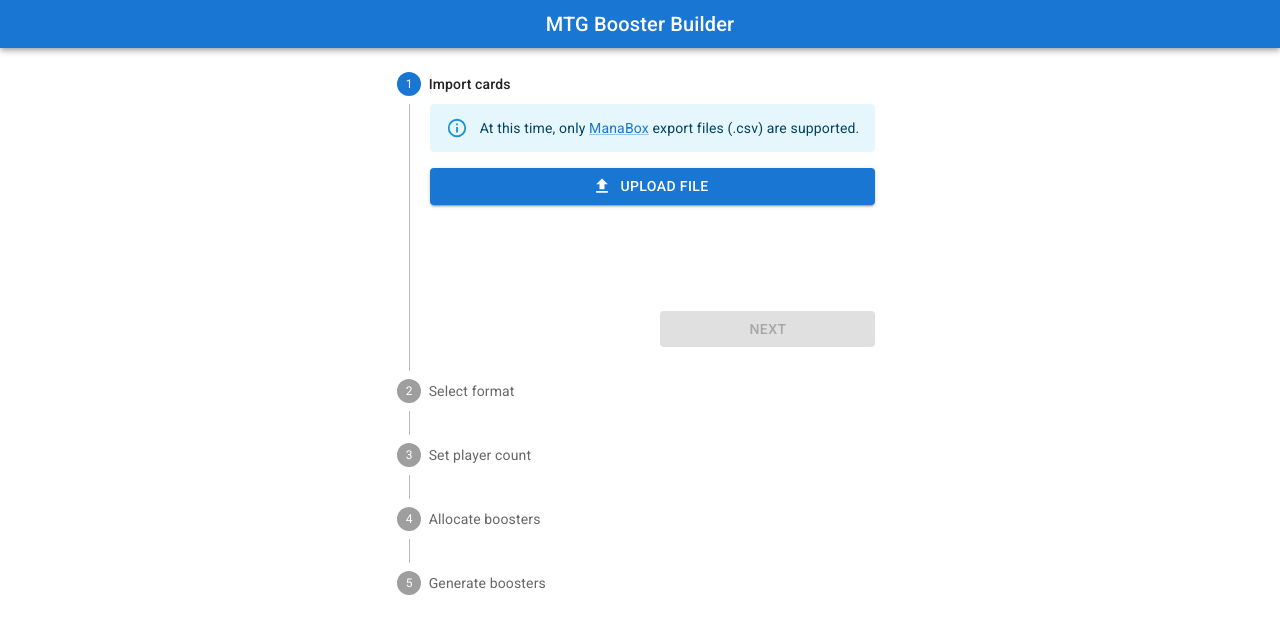
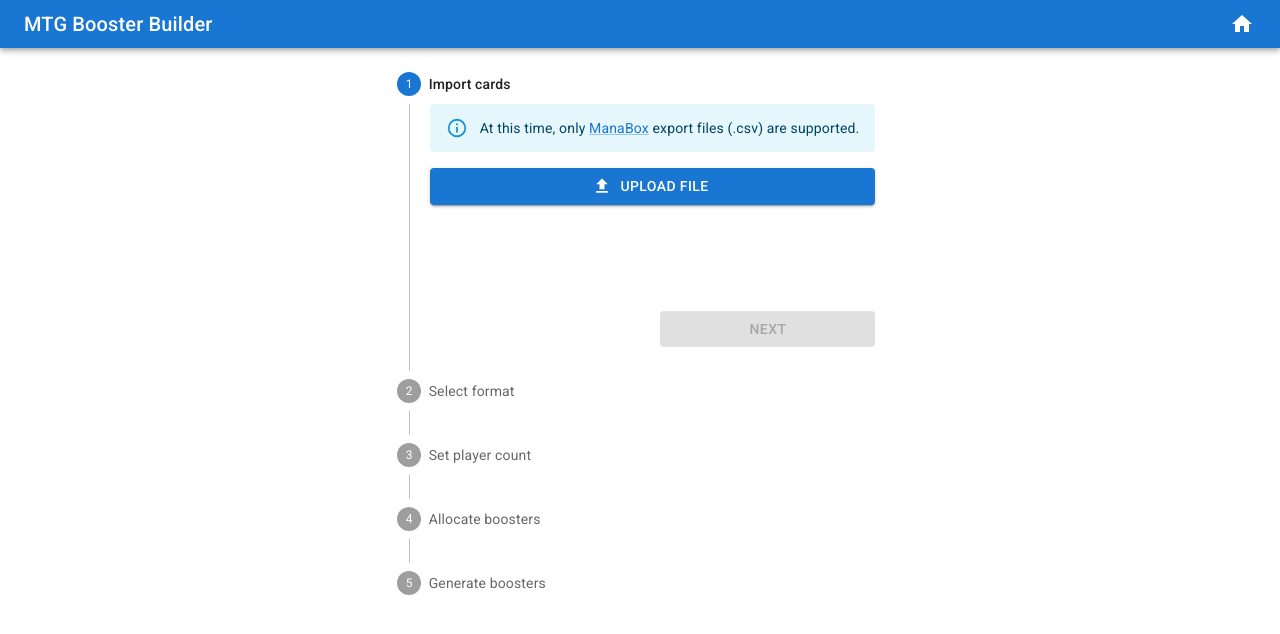
Before and after one commit to SamSverko/mtg-booster-builder, a Next.js app: page / in a window 1280 px wide. Shown: the top 634 px of the page. Built offline with nearby package versions, Linux system fonts and the light colour scheme; what @mui/material-nextjs would draw is missing.

Commit message:
feat(AppBar): Add icon link to home page

```diff
--- a/src/app/components/AppBar.tsx
+++ b/src/app/components/AppBar.tsx
@@ -1,22 +1,40 @@
-import { AppBar as AppBarMUI, Toolbar, Typography } from "@mui/material";
+"use client";
+
+import { Home, HomeOutlined } from "@mui/icons-material";
+import {
+    AppBar as AppBarMUI,
+    IconButton,
+    Toolbar,
+    Typography,
+} from "@mui/material";
 import Link from "next/link";
+import { usePathname } from "next/navigation";
 
-export default function AppBar() {
+export function AppBar() {
+    const pathname = usePathname();
+
     return (
         <AppBarMUI position="sticky">
             <Toolbar sx={{ justifyContent: "center" }} variant="dense">
+                <Typography
+                    component="h1"
+                    sx={{
+                        flexGrow: 1,
+                    }}
+                    variant="h6"
+                >
+                    MTG Booster Builder
+                </Typography>
                 <Link href="/" passHref style={{ textDecoration: "none" }}>
-                    <Typography
-                        component="h1"
-                        variant="h6"
+                    <IconButton
+                        edge="end"
+                        size="small"
                         sx={{
                             color: "white",
-                            cursor: "pointer",
-                            textDecoration: "none",
                         }}
                     >
-                        MTG Booster Builder
-                    </Typography>
+                        {pathname === "/" ? <Home /> : <HomeOutlined />}
+                    </IconButton>
                 </Link>
             </Toolbar>
         </AppBarMUI>
--- a/src/app/components/index.ts
+++ b/src/app/components/index.ts
@@ -1,3 +1,4 @@
+export { AppBar } from "@/app/components/AppBar";
 export { default as AppLink } from "@/app/components/AppLink";
 export { default as BoosterAllocation } from "@/app/components/BoosterAllocation";
 export { default as BoostersTable } from "@/app/components/BoostersTable";
--- a/src/app/layout.tsx
+++ b/src/app/layout.tsx
@@ -3,7 +3,7 @@ import { AppRouterCacheProvider } from "@mui/material-nextjs/v15-appRouter";
 import type { Metadata } from "next";
 import { Roboto } from "next/font/google";
 
-import AppBar from "@/app/components/AppBar";
+import { AppBar } from "@/app/components/AppBar";
 
 const roboto = Roboto({
     subsets: ["latin"],
```
